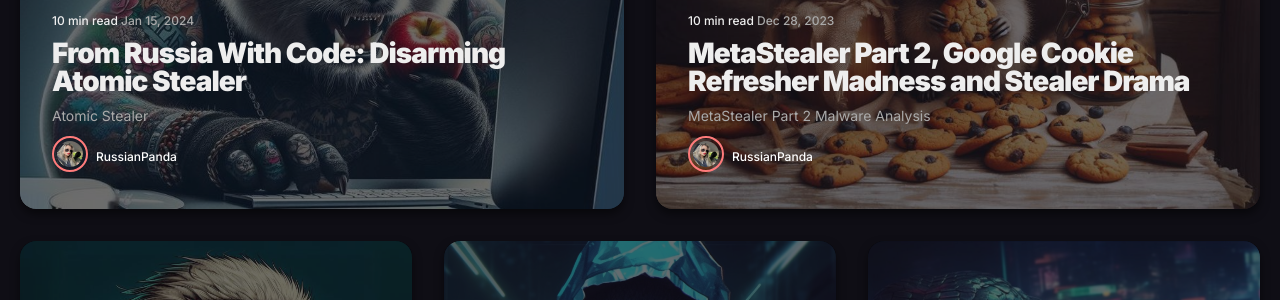
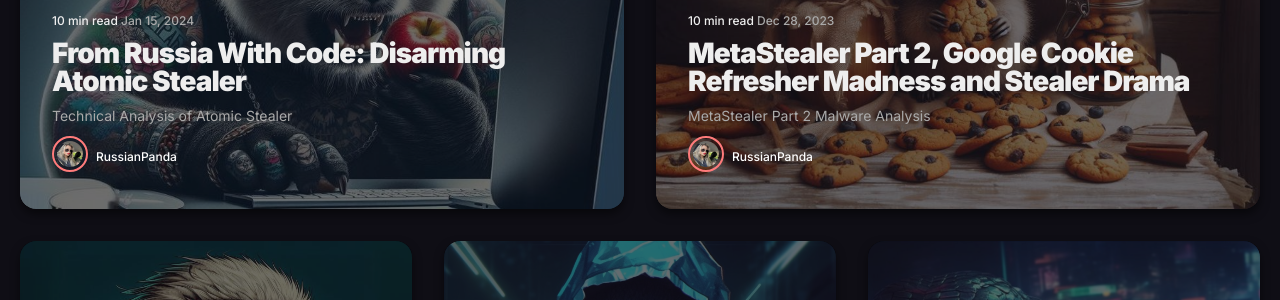
Before and after one commit to RussianPanda95/russianpanda95.github.io, a Jekyll site: the page built from index.html, in a window 1280 px wide and 900 px high, scrolled down 555 px. Shown: the part 153-453 px from the top of the window. Built offline with Jekyll 4.4.1, drawn with Linux system fonts in a browser that asks for light colours; nearby versions of some CDN libraries; the list of posts is cut into pages by our own code.

Commit message:
Second commit

```diff
--- a/_posts/2024-01-15-Atomic-Stealer-AMOS.md
+++ b/_posts/2024-01-15-Atomic-Stealer-AMOS.md
@@ -1,7 +1,7 @@
 ---
 layout: post
 title: "From Russia With Code: Disarming Atomic Stealer"
-description: Atomic Stealer
+description: Technical Analysis of Atomic Stealer
 date: 2024-01-16 00:02:35 +0300
 image: /images/AtomicStealer/atomic-stealer-badass1.JPG
 ---
```
